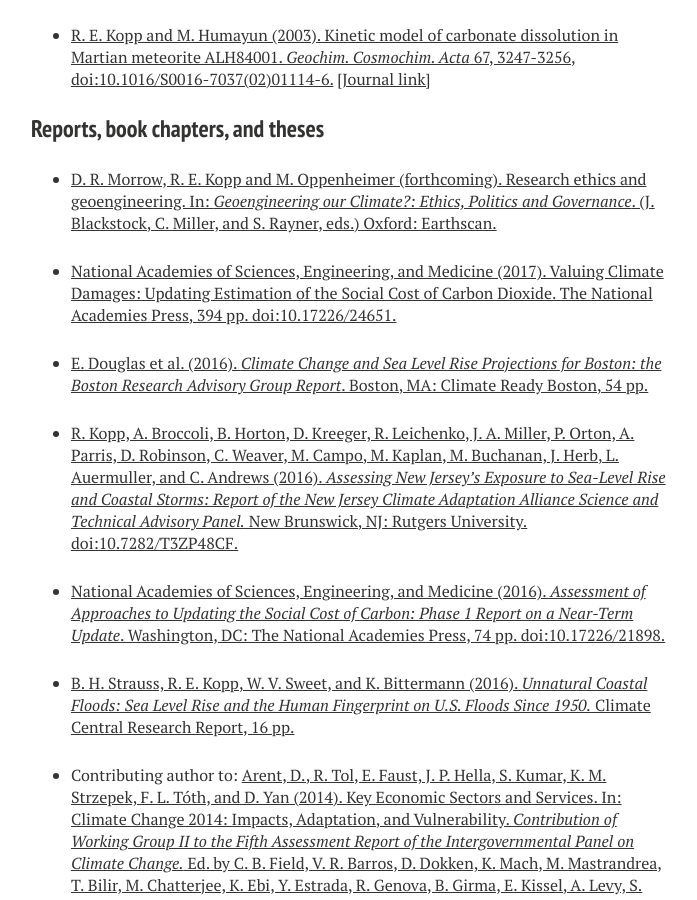
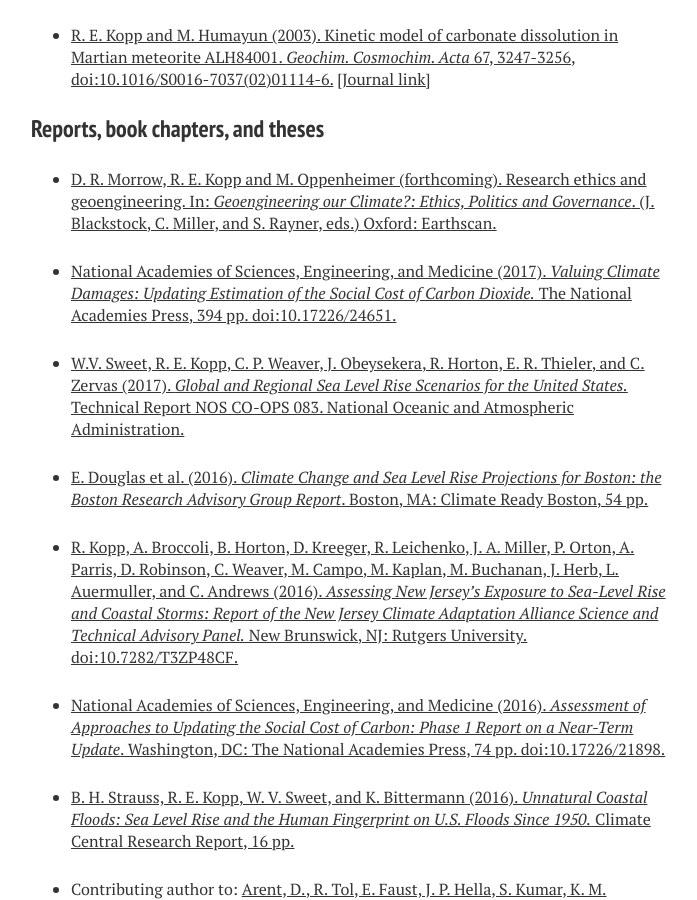
Before and after one commit to mrke/bobkopp.github.io, a Jekyll site: the page built from papers/index.md, in a window 1280 px wide and 900 px high, scrolled down 7776 px. Shown: the whole window, without its empty margins (289-986 px from the left). Built offline with Jekyll 4.4.1, drawn with Linux system fonts in a browser that asks for light colours; nearby versions of some CDN libraries; some of the changed text lies outside the part shown.

Commit message:
NOAA report

```diff
--- a/papers/index.md
+++ b/papers/index.md
@@ -167,7 +167,9 @@
 
 * [D. R. Morrow, R. E. Kopp and M. Oppenheimer (forthcoming). Research ethics and geoengineering. In: _Geoengineering our Climate?: Ethics, Politics and Governance_. (J. Blackstock, C. Miller, and S. Rayner, eds.) Oxford: Earthscan.](http://tinyurl.com/morrow2013)
 
-* [National Academies of Sciences, Engineering, and Medicine (2017). Valuing Climate Damages: Updating Estimation of the Social Cost of Carbon Dioxide. The National Academies Press, 394 pp. doi:10.17226/24651.](http://dx.doi.org/10.17226/24651)
+* [National Academies of Sciences, Engineering, and Medicine (2017). _Valuing Climate Damages: Updating Estimation of the Social Cost of Carbon Dioxide._ The National Academies Press, 394 pp. doi:10.17226/24651.](http://dx.doi.org/10.17226/24651)
+
+* [W.V. Sweet, R. E. Kopp, C. P. Weaver, J. Obeysekera, R. Horton, E. R. Thieler, and C. Zervas (2017). _Global and Regional Sea Level Rise Scenarios for the United States._ Technical Report NOS CO-OPS 083. National Oceanic and Atmospheric Administration.](https://tidesandcurrents.noaa.gov/publications/ techrpt83 Global and Regional SLR Scenarios for the US final.pdf.)
 
 * [E. Douglas et al. (2016). _Climate Change and Sea Level Rise Projections for Boston: the Boston Research Advisory Group Report_. Boston, MA: Climate Ready Boston, 54 pp.](http://climateready.boston.gov/findings)
 
```
Also changed, not shown: other parts of papers/index.md (+1 -1 lines), 1 other file.
